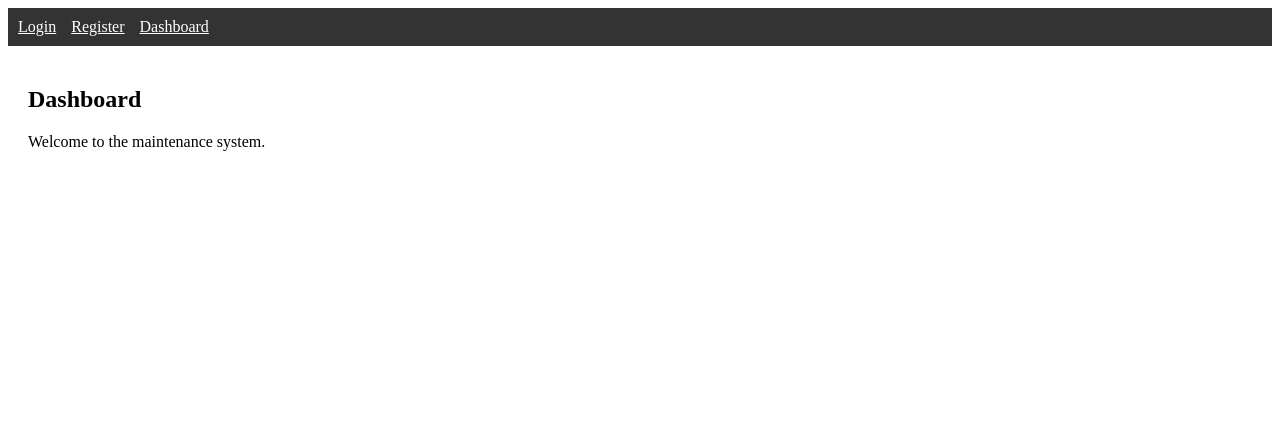
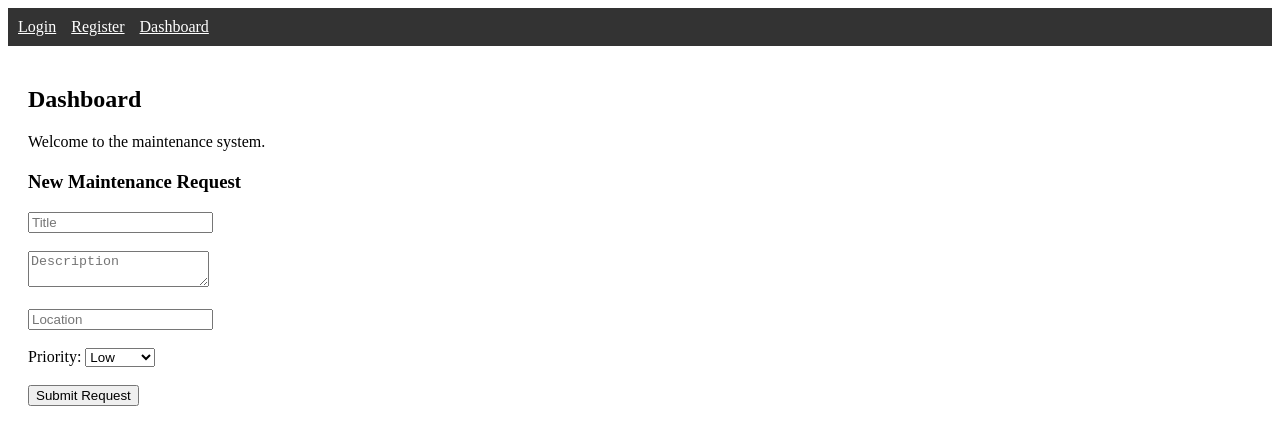
Before and after one commit to Juhi55/Maintenance-request-system, a React app in the folder frontend/: page /dashboard in a window 1280 px wide. Shown: the top 444 px of the page. Built offline with nearby package versions, Linux system fonts and the light colour scheme; sample sign-in values are in the browser's storage; the HTML template or start-up script is replaced by a standard one.

Commit message:
imported requestform to dashboard

```diff
--- a/frontend/src/pages/Dashboard.jsx
+++ b/frontend/src/pages/Dashboard.jsx
@@ -1,8 +1,12 @@
+import RequestForm from "../components/RequestForm";
+
 function Dashboard() {
   return (
     <div style={{ padding: "20px" }}>
       <h2>Dashboard</h2>
       <p>Welcome to the maintenance system.</p>
+
+      <RequestForm />
     </div>
   );
 }
```
